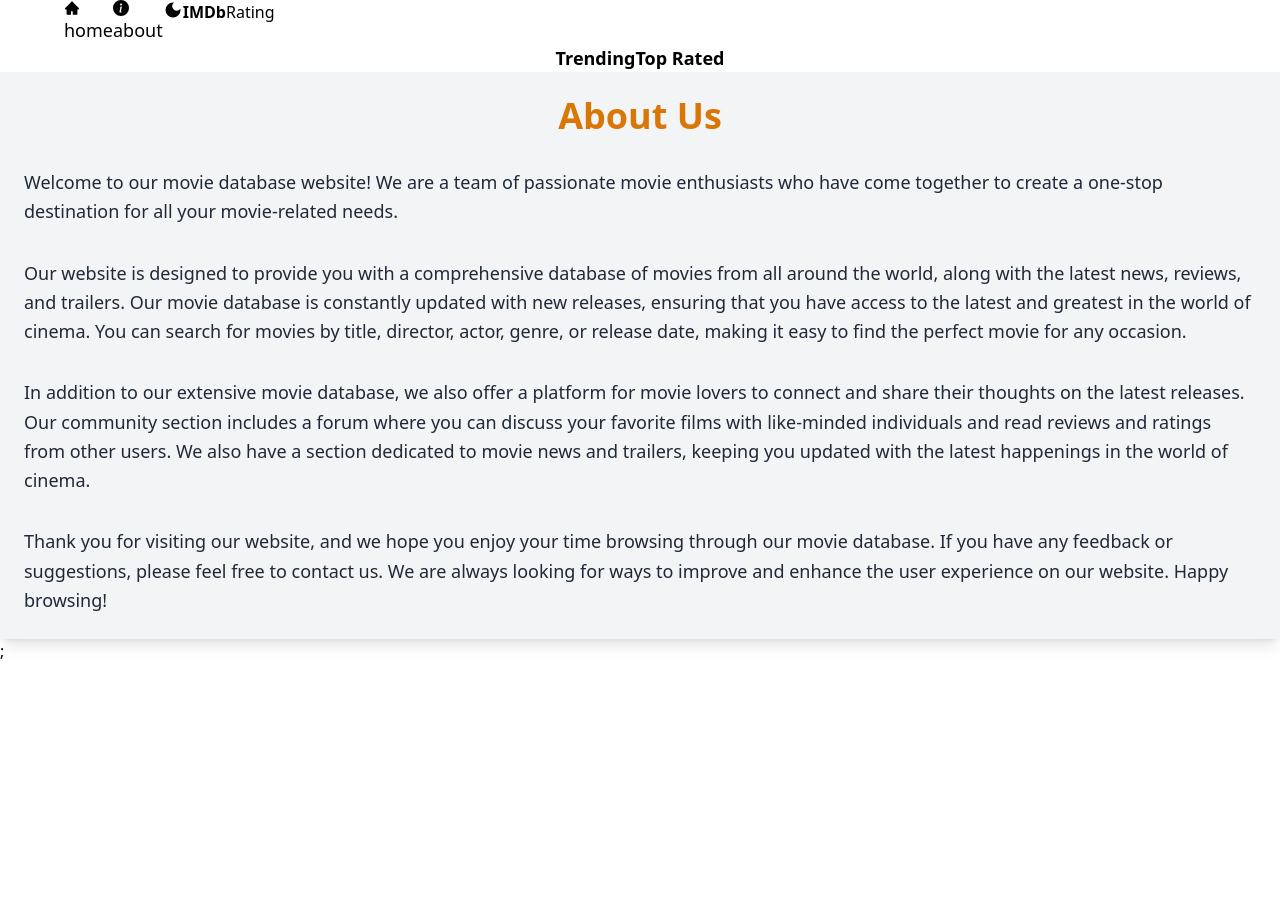
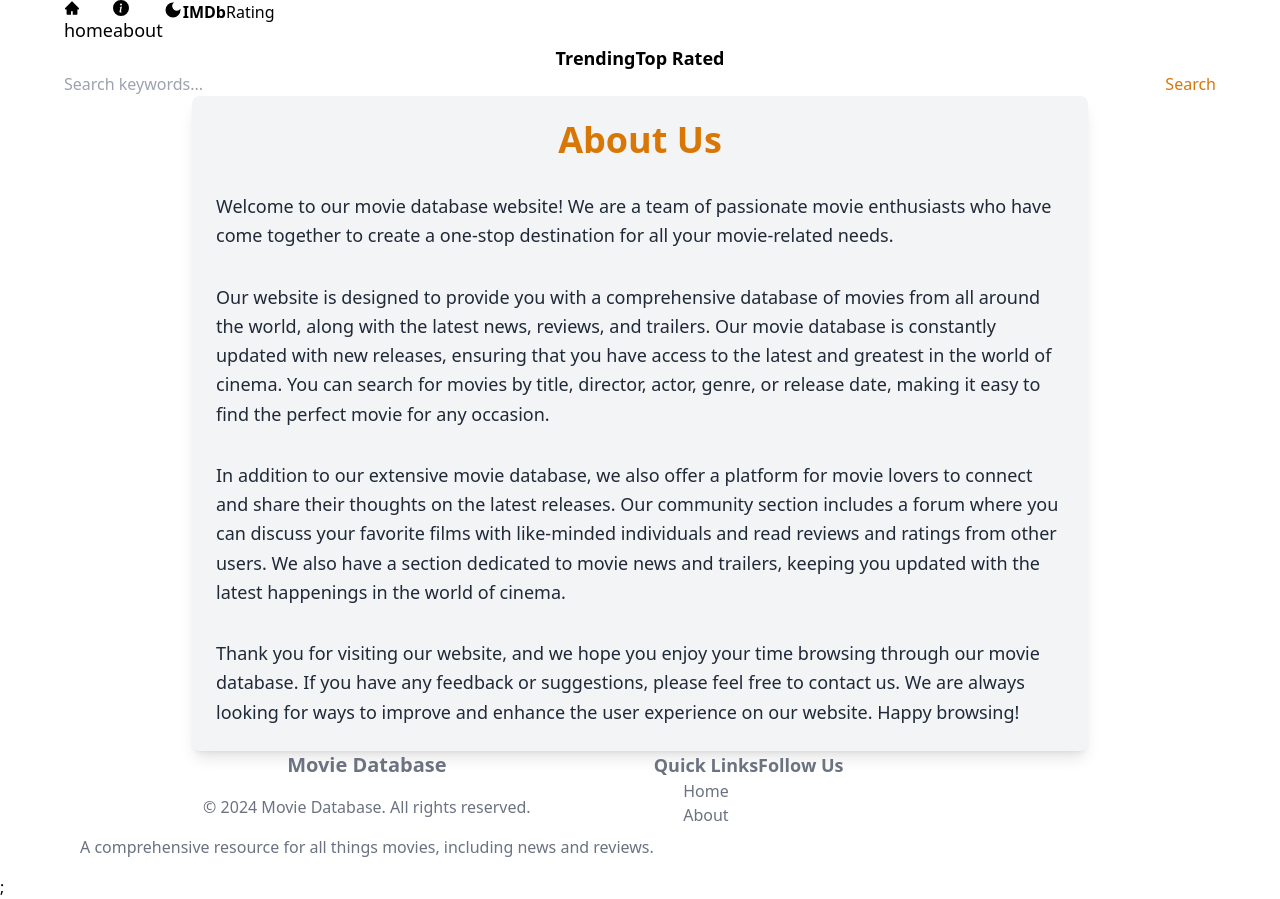
Before and after one commit to krushang-07/IMDb, a Next.js app: page /about in a window 1280 px wide. Before the commit the page ends 800 px from the top, so only its background shows below. Built offline with nearby package versions, Linux system fonts and the light colour scheme.

Commit message:
Search Functionality Done!!

```diff
--- /dev/null
+++ b/src/Components/Footer.jsx
@@ -0,0 +1,61 @@
+export default function Footer() {
+    return (
+      <footer className="w-full bg-black-800 dark:bg-black-900 text-gray-500 py-4 m-9">
+        <div className="max-w-6xl mx-auto px-4">
+          <div className="flex flex-col md:flex-row justify-between items-center">
+            <div className="text-center md:text-left">
+              <h2 className="text-xl font-semibold text-amber-500 dark:text-amber-400 mb-4">
+                Movie Database
+              </h2>
+              <p className="text-sm mb-4">
+                © {new Date().getFullYear()} Movie Database. All rights reserved.
+              </p>
+              <p className="text-sm mb-4">
+                A comprehensive resource for all things movies, including news and reviews.
+              </p>
+            </div>
+
+            <div className="flex flex-col md:flex-row gap-6 mb-4">
+              <div className="text-center md:text-left">
+                <h3 className="text-lg font-semibold text-amber-500 dark:text-amber-400 mb-2">
+                  Quick Links
+                </h3>
+                <ul className="space-y-2">
+                  <li>
+                    <a href="/" className="hover:text-amber-400 dark:hover:text-amber-300 transition duration-300">Home</a>
+                  </li>
+                  <li>
+                    <a href="/about" className="hover:text-amber-400 dark:hover:text-amber-300 transition duration-300">About</a>
+                  </li>
+
+                </ul>
+              </div>
+
+              <div className="text-center md:text-left">
+                <h3 className="text-lg font-semibold text-amber-500 dark:text-amber-400 mb-2">
+                  Follow Us
+                </h3>
+                <div className="flex space-x-4 justify-center md:justify-start">
+                  <a href="#" className="text-gray-400 hover:text-amber-400 dark:hover:text-amber-300 transition duration-300">
+                    <svg className="w-6 h-6" fill="none" stroke="currentColor" viewBox="0 0 24 24" xmlns="http://www.w3.org/2000/svg">
+                      <path strokeLinecap="round" strokeLinejoin="round" strokeWidth="2" d="M20 12a8 8 0 1 0-4.754 7.327M12 12v4.5m0-4.5V7.5m0 7.5H7.5m4.5 0h4.5" />
+                    </svg>
+                  </a>
+                  <a href="#" className="text-gray-400 hover:text-amber-400 dark:hover:text-amber-300 transition duration-300">
+                    <svg className="w-6 h-6" fill="none" stroke="currentColor" viewBox="0 0 24 24" xmlns="http://www.w3.org/2000/svg">
+                      <path strokeLinecap="round" strokeLinejoin="round" strokeWidth="2" d="M6.293 9.293a1 1 0 0 0 0 1.414L9.586 14 6.293 17.293a1 1 0 0 0 1.414 1.414L11 15.414l3.293 3.293a1 1 0 0 0 1.414-1.414L12.414 14l3.293-3.293a1 1 0 0 0-1.414-1.414L11 12.586 7.707 9.293a1 1 0 0 0-1.414 0z" />
+                    </svg>
+                  </a>
+                  <a href="#" className="text-gray-400 hover:text-amber-400 dark:hover:text-amber-300 transition duration-300">
+                    <svg className="w-6 h-6" fill="none" stroke="currentColor" viewBox="0 0 24 24" xmlns="http://www.w3.org/2000/svg">
+                      <path strokeLinecap="round" strokeLinejoin="round" strokeWidth="2" d="M7 9V6a3 3 0 0 1 6 0v3M9 15H7a4 4 0 0 1-4-4V6a4 4 0 0 1 4-4h2v3a1 1 0 0 0 2 0V2h2a4 4 0 0 1 4 4v5a4 4 0 0 1-4 4h-2v-2a1 1 0 0 0-2 0v2z" />
+                    </svg>
+                  </a>
+                </div>
+              </div>
+            </div>
+          </div>
+        </div>
+      </footer>
+    );
+  }
--- /dev/null
+++ b/src/Components/SearchBox.jsx
@@ -0,0 +1,33 @@
+'use client';
+
+import { useState } from 'react';
+import { useRouter } from 'next/navigation';
+
+export default function SearchBox() {
+  const [search, setSearch] = useState('');
+  const router = useRouter();
+  const handleSubmit = (e) => {
+    e.preventDefault();
+    router.push(`/search/${search}`);
+  };
+  return (
+    <form
+      className='flex justify-between px-5 max-w-6xl mx-auto'
+      onSubmit={handleSubmit}
+    >
+      <input
+        type='text'
+        placeholder='Search keywords...'
+        className='w-full h-14 rounded-md placeholder-gray-500 outline-none bg-transparent flex-1'
+        value={search}
+        onChange={(e) => setSearch(e.target.value)}
+      />
+      <button
+        className='text-amber-600 disabled:text-gray-400'
+        disabled={search === ''}
+      >
+        Search
+      </button>
+    </form>
+  );
+}
--- a/src/app/about/page.jsx
+++ b/src/app/about/page.jsx
@@ -1,6 +1,6 @@
 export default function About() {
   return (
-    <div className="w-full p-6 space-y-8 bg-gray-100 dark:bg-black text-gray-800 dark:text-gray-200 shadow-lg">
+    <div className="w-full p-6 px-4 sm:px-6 space-y-8 bg-gray-100 dark:bg-black text-gray-800 dark:text-gray-200 shadow-lg max-w-4xl mx-auto rounded-lg">
       <h1 className="text-4xl font-semibold text-center text-amber-600 dark:text-amber-400 mb-6">
         About Us
       </h1>
--- a/src/app/layout.js
+++ b/src/app/layout.js
@@ -3,6 +3,8 @@ import "./globals.css";
 import Header from "@/Components/Header";
 import Providers from "./Providers";
 import NavBar from "@/Components/NavBar";
+import SearchBox from "@/Components/SearchBox";
+import Footer from "@/Components/Footer";
 
 const geistSans = localFont({
   src: "./fonts/GeistVF.woff",
@@ -16,7 +18,7 @@ const geistMono = localFont({
 });
 
 export const metadata = {
-  title: "IMDb clone",
+  title: "IMDb Rating",
   description: "This is movie rating platform",
 };
 
@@ -29,7 +31,9 @@ export default function RootLayout({ children }) {
         <Providers>
           <Header />
           <NavBar />
+          <SearchBox />
           {children}
+          <Footer />
         </Providers>
       </body>
     </html>
--- a/src/app/movie/[id]/page.jsx
+++ b/src/app/movie/[id]/page.jsx
@@ -34,13 +34,13 @@ export default async function MoviePage({ params }) {
           <p className="text-lg mb-5 leading-relaxed text-gray-600 animate__animated animate__fadeInUp animate__delay-1s">
             {movie.overview}
           </p>
-          <p className="text-lg mb-4">
+          <p className="text-lg mb-4 text-gray-500">
             <span className="font-semibold text-yellow-400">
               Date Released:
             </span>{" "}
             {movie.release_date || movie.first_air_date}
           </p>
-          <p className="text-lg mb-4">
+          <p className="text-lg mb-4 text-gray-500">
             <span className="font-semibold text-yellow-400">Rating:</span>{" "}
             {movie.vote_count}
           </p>
--- /dev/null
+++ b/src/app/search/[searchTerm]/page.jsx
@@ -0,0 +1,18 @@
+import Results from "@/components/Result";
+
+export default async function SearchPage({ params }) {
+  const seachTerm = params.searchTerm;
+  const res = await fetch(
+    `https://api.themoviedb.org/3/search/movie?api_key=${process.env.API_KEY}&query=${seachTerm}&language=en-US&page=1&include_adult=false`
+  );
+  const data = await res.json();
+  const results = data.results;
+  return (
+    <div>
+      {results &&
+        results.length ===
+        <h1 className="text-center pt-6">No results found</h1>}
+      {results && <Results results={results} />}
+    </div>
+  );
+}
```
Also changed, not shown: 1 other file (tests, documents, lock files or other folders).
